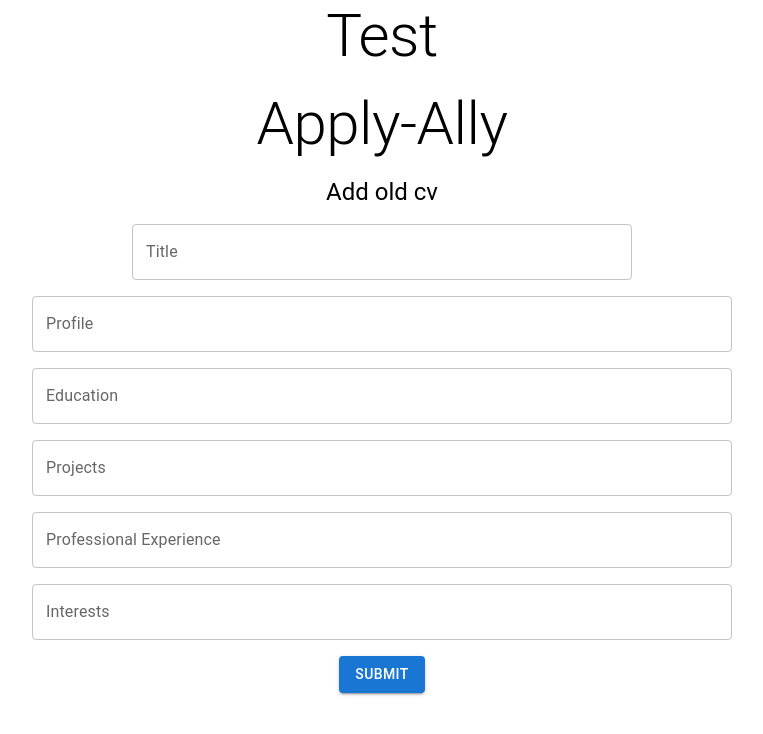
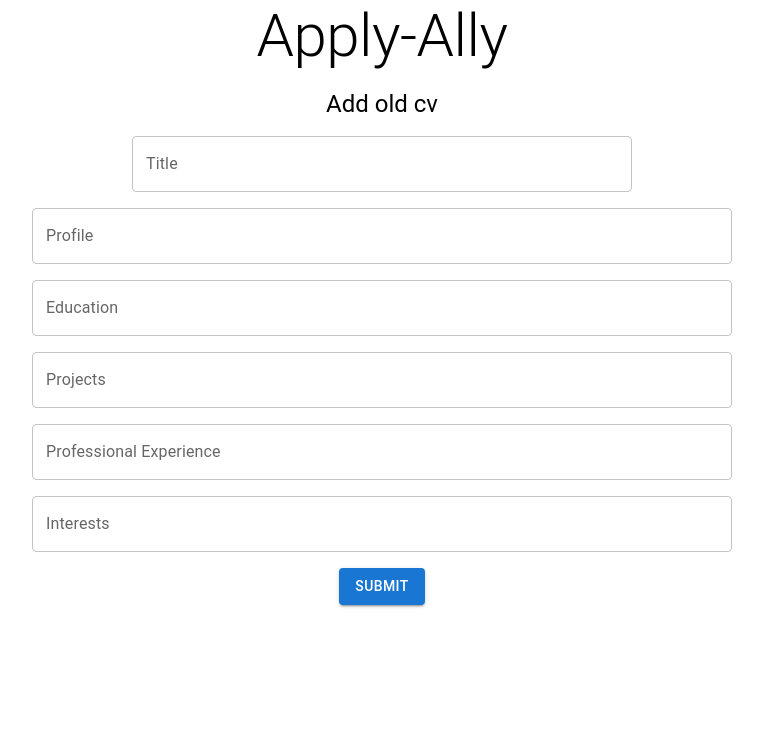
Before and after one commit to mantaslv/job-app, a React (Create React App) app: page / in a window 1280 px wide. Shown: the top 734 px of the page, without its empty margins (258-1021 px from the left). Built offline with nearby package versions, Linux system fonts and the light colour scheme.

Commit message:
Reverted test

```diff
--- a/src/Home.js
+++ b/src/Home.js
@@ -8,7 +8,6 @@ const Home = () => {
             alignItems="center"
             spacing={2}
         >
-            <Grid item><Typography variant="h2" component="h1">Test</Typography></Grid>
             <Grid item><Typography variant="h2" component="h1">Apply-Ally</Typography></Grid>
             <Grid item><Typography variant="h5">Add old cv</Typography></Grid>
             <Grid item><TextField label="Title" sx={{ width: '500px' }}/></Grid>
```
